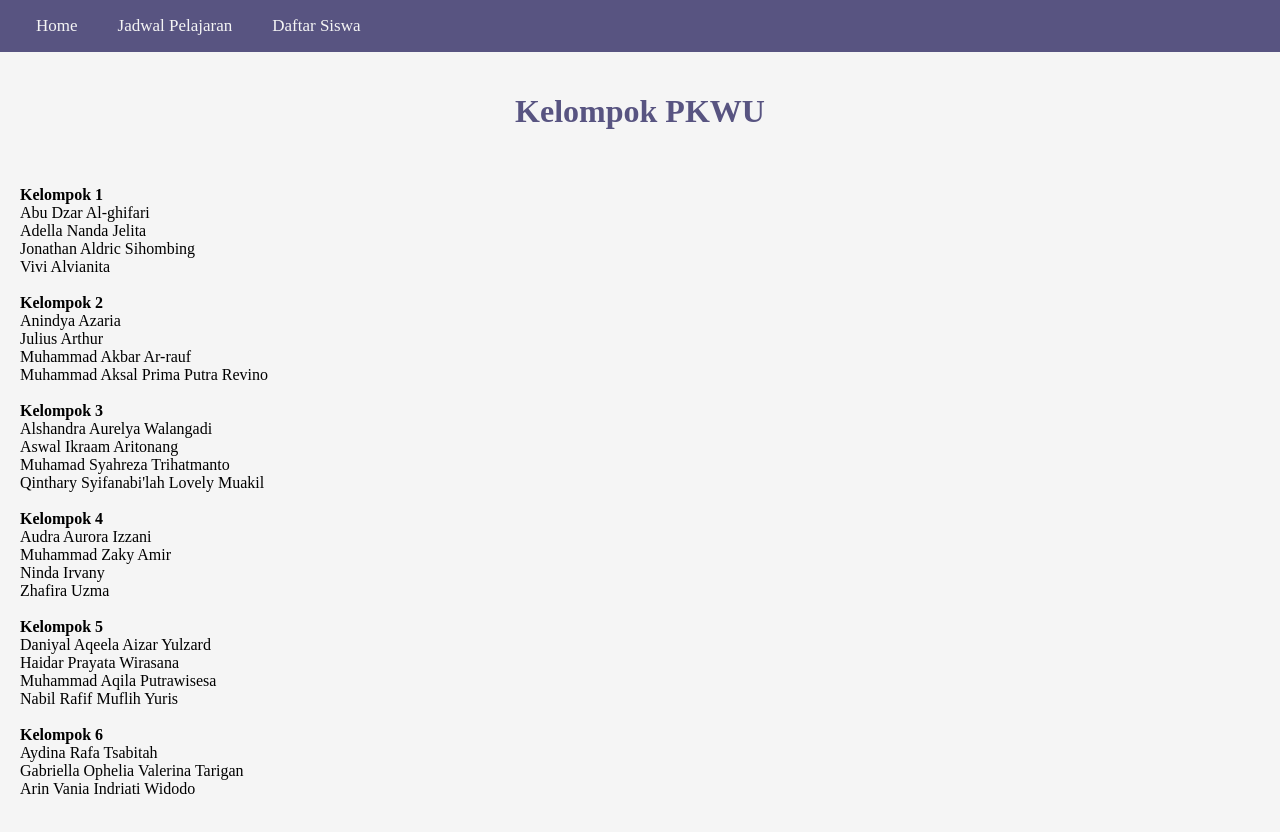
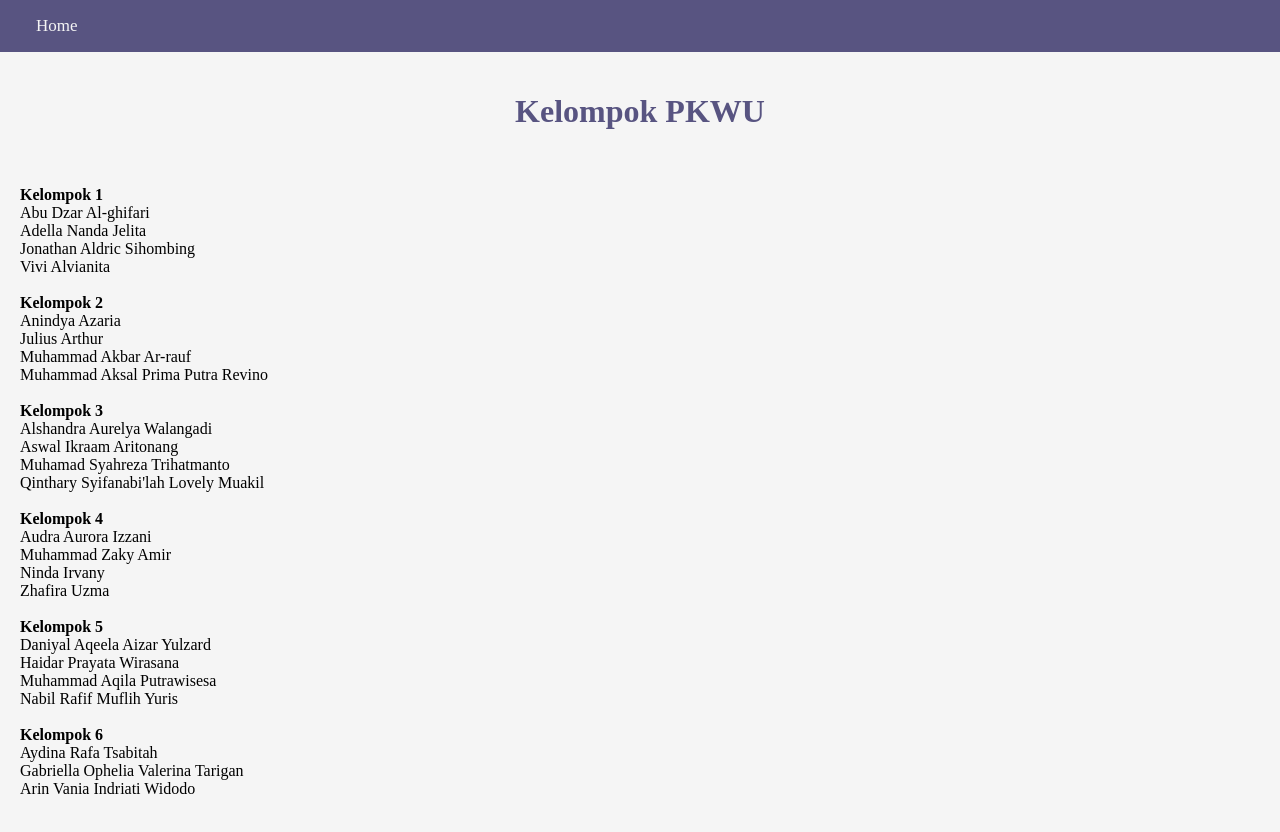
Before and after one commit to aurizzan/xi1-helper, a plain HTML site: page kel-pkwu.html in a window 1280 px wide. Drawn offline with Linux system fonts and the light colour scheme.

Commit message:
hapus navbar

```diff
--- a/kel-pkwu.html
+++ b/kel-pkwu.html
@@ -11,8 +11,6 @@
 <body>
     <div class="navbar">
         <a href="index.html">Home</a>
-        <a href="jadwal.html">Jadwal Pelajaran</a>
-        <a href="siswa.html">Daftar Siswa</a>
     </div>
 
     <div class="container">
```
